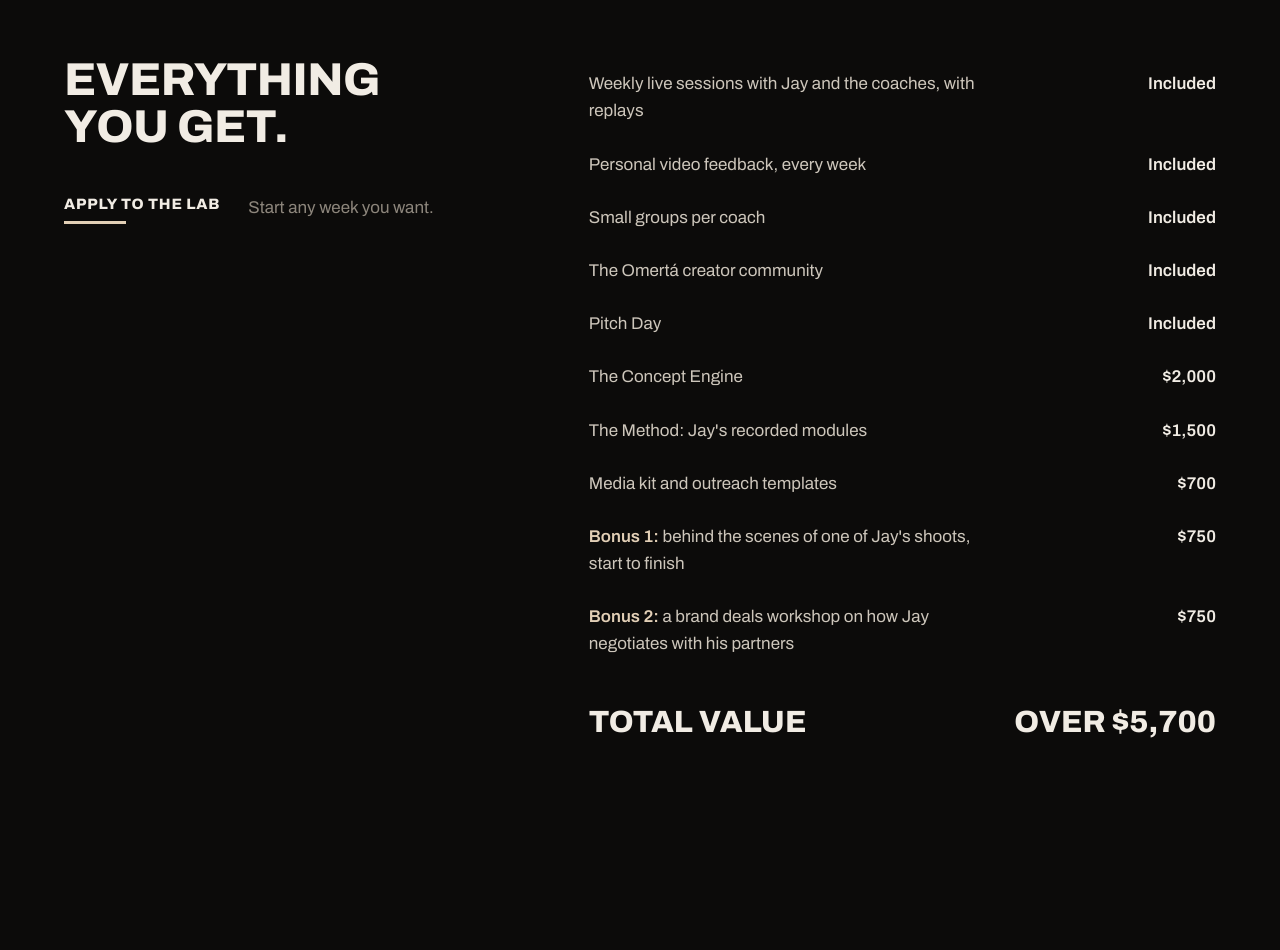
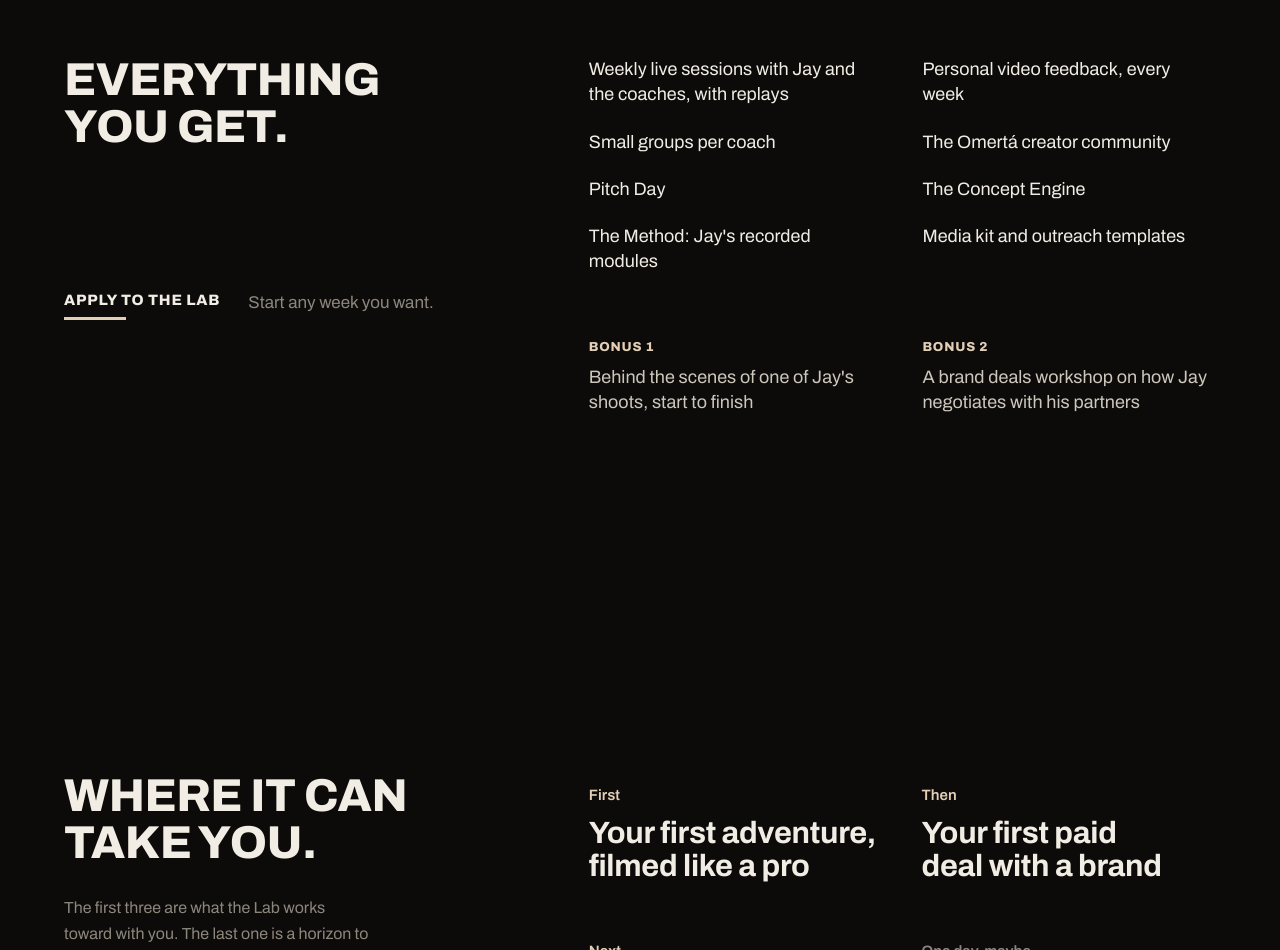
Before and after one commit to simonbern/creator-lab, a plain HTML site: page index.html in a window 1280 px wide. Shown: the part 5080-6030 px from the top of the page. Drawn offline with Linux system fonts and the light colour scheme.

Commit message:
Everything you get: plain list, no amounts or total, bonuses highlighted
Co-Authored-By: Claude Opus 5.5 <noreply@anthropic.com>
Claude-Session: https://claude.ai/code/session_014gSWR4LcKv3a5ncgRe9DZ1

```diff
--- a/index.html
+++ b/index.html
@@ -151,12 +151,17 @@ nav .btn{font-size:12px;padding:8px 0 8px}
 
 /* value */
 .value{align-items:start}
-.value table{width:100%;border-collapse:collapse;font-size:17px;font-variant-numeric:tabular-nums}
-.value td{padding:13px 0;color:var(--soft);vertical-align:top}
-.value td:last-child{text-align:right;padding-left:24px;white-space:nowrap;font-weight:600;color:var(--ink)}
-.value td b{color:var(--sand);font-weight:600}
-.value tr.total td{padding-top:36px;font-stretch:125%;font-weight:800;text-transform:uppercase;font-size:clamp(22px,2.4vw,34px);line-height:1;color:var(--ink)}
-.value .after{margin-top:40px;display:flex;gap:28px;align-items:center;flex-wrap:wrap}
+.value > div:first-child{display:contents}
+.value h2{grid-column:1;grid-row:1}
+.value .after{grid-column:1;grid-row:2;align-self:start}
+.value .list{grid-column:2;grid-row:1/span 2}
+@media (max-width:900px){.value h2,.value .after,.value .list{grid-column:1;grid-row:auto}.value .after{order:3;margin-top:8px}}
+.gets{list-style:none;display:grid;grid-template-columns:1fr 1fr;gap:22px 40px;font-size:18px;line-height:1.4;color:var(--ink)}
+.gets.bonus{margin-top:clamp(40px,5vw,64px)}
+.gets b{display:block;margin-bottom:8px;font-stretch:125%;font-weight:800;text-transform:uppercase;font-size:13px;letter-spacing:.06em;color:var(--sand)}
+.gets.bonus li{color:var(--soft)}
+@media (max-width:600px){.gets{grid-template-columns:1fr}}
+.value .after{margin-top:0;display:flex;gap:28px;align-items:center;flex-wrap:wrap}
 
 /* path: title left, four steps right */
 .steps{list-style:none;display:grid;grid-template-columns:1fr 1fr;gap:clamp(40px,4.5vw,64px) clamp(28px,3vw,48px);padding-top:10px}
@@ -337,19 +342,22 @@ footer .soc{display:flex;gap:24px}
       <h2 class="rv">Everything you get.</h2>
       <div class="after rv" style="--i:1"><a class="btn solid" href="apply.html">Apply to the Lab</a><span style="color:var(--mute)">Start any week you want.</span></div>
     </div>
-    <table class="rv" style="--i:1">
-      <tr><td>Weekly live sessions with Jay and the coaches, with replays</td><td>Included</td></tr>
-      <tr><td>Personal video feedback, every week</td><td>Included</td></tr>
-      <tr><td>Small groups per coach</td><td>Included</td></tr>
-      <tr><td>The Omertá creator community</td><td>Included</td></tr>
-      <tr><td>Pitch Day</td><td>Included</td></tr>
-      <tr><td>The Concept Engine</td><td>$2,000</td></tr>
-      <tr><td>The Method: Jay's recorded modules</td><td>$1,500</td></tr>
-      <tr><td>Media kit and outreach templates</td><td>$700</td></tr>
-      <tr><td><b>Bonus 1:</b> behind the scenes of one of Jay's shoots, start to finish</td><td>$750</td></tr>
-      <tr><td><b>Bonus 2:</b> a brand deals workshop on how Jay negotiates with his partners</td><td>$750</td></tr>
-      <tr class="total"><td>Total value</td><td>Over $5,700</td></tr>
-    </table>
+    <div class="list rv" style="--i:1">
+      <ul class="gets">
+        <li>Weekly live sessions with Jay and the coaches, with replays</li>
+        <li>Personal video feedback, every week</li>
+        <li>Small groups per coach</li>
+        <li>The Omertá creator community</li>
+        <li>Pitch Day</li>
+        <li>The Concept Engine</li>
+        <li>The Method: Jay's recorded modules</li>
+        <li>Media kit and outreach templates</li>
+      </ul>
+      <ul class="gets bonus">
+        <li><b>Bonus 1</b>Behind the scenes of one of Jay's shoots, start to finish</li>
+        <li><b>Bonus 2</b>A brand deals workshop on how Jay negotiates with his partners</li>
+      </ul>
+    </div>
   </div>
 </section>
 
```
